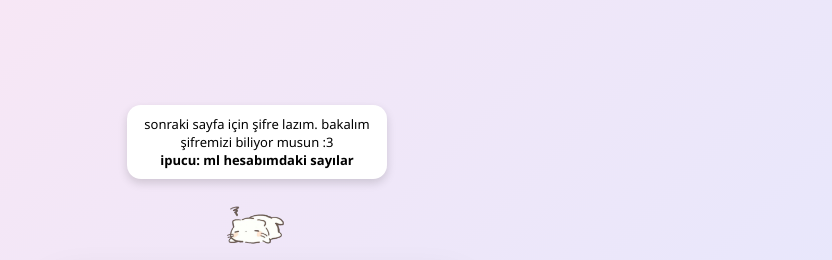
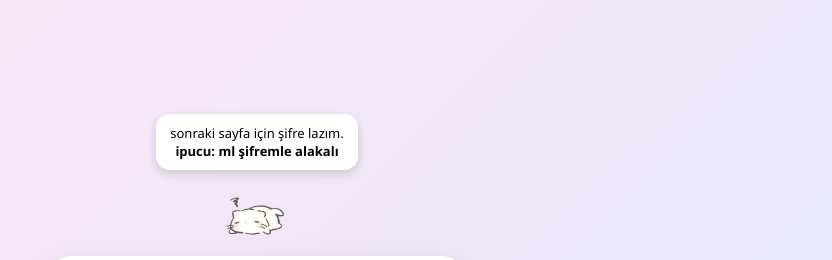
Before and after one commit to kotehier/esim-askim, a plain HTML site: page giris/index.html in a window 1280 px wide. Shown: the top 260 px of the page, without its empty margins (383-1215 px from the left). Drawn offline with Linux system fonts and the light colour scheme.

Commit message:
Update index.html

```diff
--- a/giris/index.html
+++ b/giris/index.html
@@ -12,8 +12,7 @@
   <div class="hint-area">
     <div class="speech">
       sonraki sayfa için şifre lazım.
-      bakalım şifremizi biliyor musun :3
-      <br><b>ipucu: ml hesabımdaki sayılar</b>
+      <br><b>ipucu: ml şifremle alakalı</b>
     </div>
     <img src="thinking.png" class="think-img">
   </div>
```
